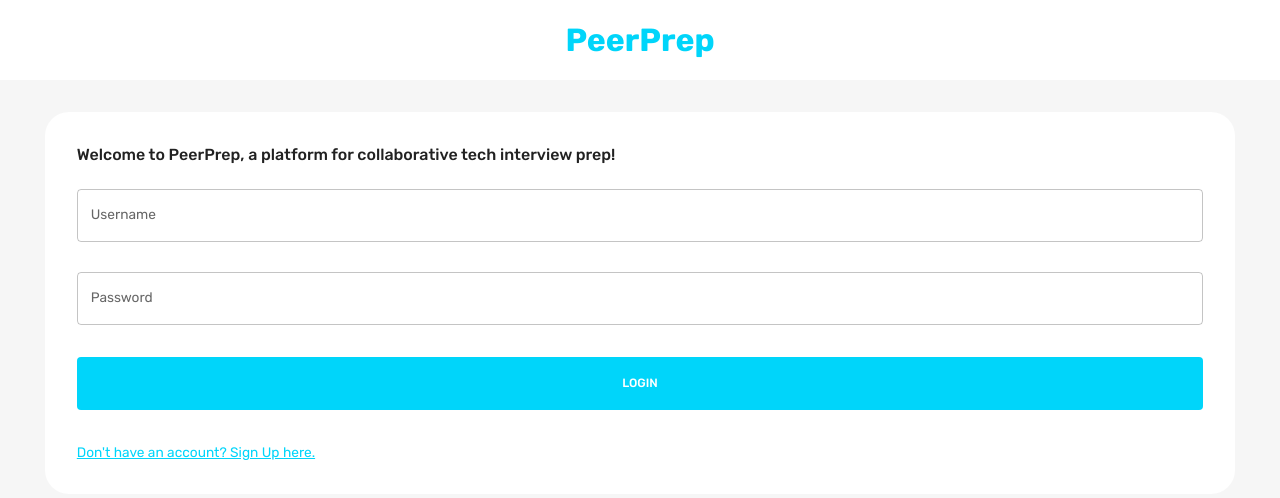
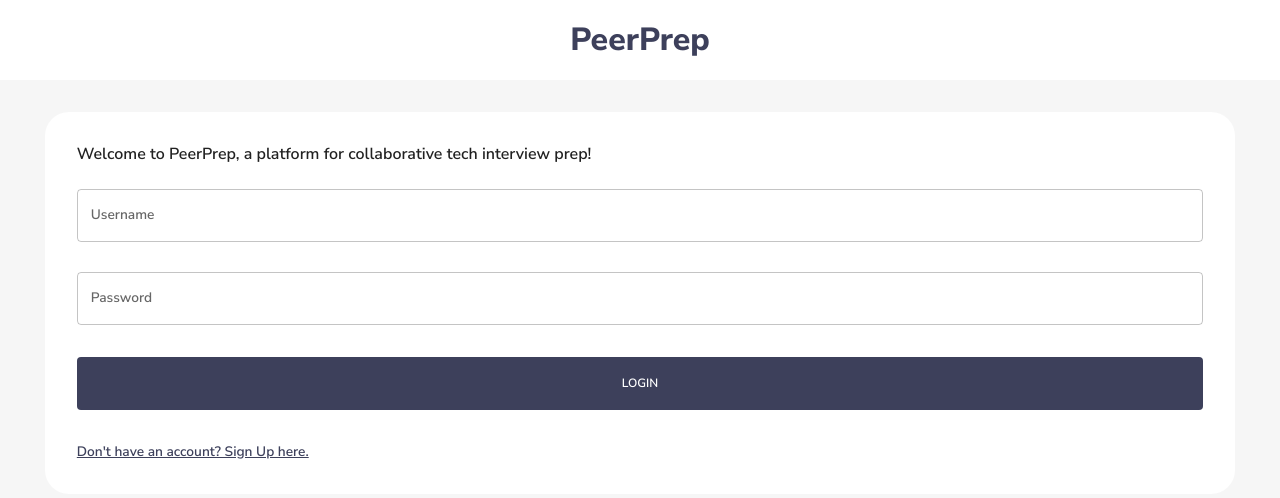
Before and after one commit to CS3219-AY2324S1/ay2324s1-course-assessment-g27, a React (Vite) app in the folder assignment/assignment1/client/: page / in a window 1280 px wide. Shown: the top 498 px of the page. Built offline with nearby package versions, Linux system fonts and the light colour scheme.

Commit message:
change colour scheme

```diff
--- a/assignment/assignment1/client/src/theme.ts
+++ b/assignment/assignment1/client/src/theme.ts
@@ -1,8 +1,117 @@
+// import { PaletteMode } from "@mui/material";
+
+// // color design tokens export
+// export const colorTokens = {
+//   grey: {
+//     0: "#FFFFFF",
+//     10: "#F6F6F6",
+//     50: "#F0F0F0",
+//     100: "#E0E0E0",
+//     200: "#C2C2C2",
+//     300: "#A3A3A3",
+//     400: "#858585",
+//     500: "#666666",
+//     600: "#4D4D4D",
+//     700: "#333333",
+//     800: "#1A1A1A",
+//     900: "#0A0A0A",
+//     1000: "#000000",
+//   },
+//   primary: {
+//     50: "#E6FBFF",
+//     100: "#CCF7FE",
+//     200: "#99EEFD",
+//     300: "#66E6FC",
+//     400: "#33DDFB",
+//     500: "#00D5FA",
+//     600: "#00A0BC",
+//     700: "#006B7D",
+//     800: "#00353F",
+//     900: "#001519",
+//   },
+// };
+
+// // mui theme settings
+// export const themeSettings = (mode: PaletteMode) => {
+//   return {
+//     palette: {
+//       mode: mode,
+//       ...(mode === "dark"
+//         ? {
+//             // palette values for dark mode
+//             primary: {
+//               dark: colorTokens.primary[200],
+//               main: colorTokens.primary[500],
+//               light: colorTokens.primary[800],
+//             },
+//             neutral: {
+//               dark: colorTokens.grey[100],
+//               main: colorTokens.grey[200],
+//               mediumMain: colorTokens.grey[300],
+//               medium: colorTokens.grey[400],
+//               light: colorTokens.grey[700],
+//             },
+//             background: {
+//               default: colorTokens.grey[900],
+//               alt: colorTokens.grey[800],
+//             },
+//           }
+//         : {
+//             // palette values for light mode
+//             primary: {
+//               dark: colorTokens.primary[700],
+//               main: colorTokens.primary[500],
+//               light: colorTokens.primary[50],
+//             },
+//             neutral: {
+//               dark: colorTokens.grey[700],
+//               main: colorTokens.grey[500],
+//               mediumMain: colorTokens.grey[400],
+//               medium: colorTokens.grey[300],
+//               light: colorTokens.grey[50],
+//             },
+//             background: {
+//               default: colorTokens.grey[10],
+//               alt: colorTokens.grey[0],
+//             },
+//           }),
+//     },
+//     typography: {
+//       fontFamily: ["Nunito Sans", "sans-serif"].join(","),
+//       fontSize: 12,
+//       h1: {
+//         fontFamily: ["Nunito Sans", "sans-serif"].join(","),
+//         fontSize: 40,
+//       },
+//       h2: {
+//         fontFamily: ["Nunito Sans", "sans-serif"].join(","),
+//         fontSize: 32,
+//       },
+//       h3: {
+//         fontFamily: ["Nunito Sans", "sans-serif"].join(","),
+//         fontSize: 24,
+//       },
+//       h4: {
+//         fontFamily: ["Nunito Sans", "sans-serif"].join(","),
+//         fontSize: 20,
+//       },
+//       h5: {
+//         fontFamily: ["Nunito Sans", "sans-serif"].join(","),
+//         fontSize: 16,
+//       },
+//       h6: {
+//         fontFamily: ["Nunito Sans", "sans-serif"].join(","),
+//         fontSize: 14,
+//       },
+//     },
+//   };
+// };
+
 import { PaletteMode } from "@mui/material";
 
 // color design tokens export
 export const colorTokens = {
-  grey: {
+  white: {
     0: "#FFFFFF",
     10: "#F6F6F6",
     50: "#F0F0F0",
@@ -18,16 +127,45 @@ export const colorTokens = {
     1000: "#000000",
   },
   primary: {
-    50: "#E6FBFF",
-    100: "#CCF7FE",
-    200: "#99EEFD",
-    300: "#66E6FC",
-    400: "#33DDFB",
-    500: "#00D5FA",
-    600: "#00A0BC",
-    700: "#006B7D",
-    800: "#00353F",
-    900: "#001519",
+    50: "#BBBCCA",
+    100: "#ABADBC",
+    200: "#9B9DAE",
+    300: "#7C7E93",
+    400: "#5C5F77",
+    500: "#3D405B",
+    600: "#313349",
+    700: "#252637",
+    800: "#181A24",
+    900: "#12131B",
+  },
+  highlight: {
+    purple: "#4E3FD8",
+    darkblue: "#252D52",
+    lightblue: "#BCD1FE"
+  },
+  red: {
+    0: "#FCF2EF",
+    1: "#F9E4DF",
+    2: "#F3CABF",
+    3: "#ECAF9F",
+    4: "#E6957F",
+    5: "#E07A5F",
+    6: "#B7634D",
+    7: "#8E4C3B",
+    8: "#653528",
+    9: "#3C1E16",
+  },
+  green: {
+    0: "#F2F7F5",
+    1: "#E6F0EB",
+    2: "#CDE0D7",
+    3: "#B3D1C2",
+    4: "#9AC1AE",
+    5: "#81B29A",
+    6: "#68907C",
+    7: "#4F6E5F",
+    8: "#364B41",
+    9: "#1D2924",
   },
 };
 
@@ -45,15 +183,24 @@ export const themeSettings = (mode: PaletteMode) => {
               light: colorTokens.primary[800],
             },
             neutral: {
-              dark: colorTokens.grey[100],
-              main: colorTokens.grey[200],
-              mediumMain: colorTokens.grey[300],
-              medium: colorTokens.grey[400],
-              light: colorTokens.grey[700],
+              dark: colorTokens.white[100],
+              main: colorTokens.white[200],
+              mediumMain: colorTokens.white[300],
+              medium: colorTokens.white[400],
+              light: colorTokens.white[700],
             },
             background: {
-              default: colorTokens.grey[900],
-              alt: colorTokens.grey[800],
+              default: colorTokens.primary[500],
+              alt: colorTokens.primary[400],
+            },
+            colors: {
+              green: colorTokens.green[5],
+              red: colorTokens.red[5],
+            },
+            highlight: {
+              purple: "#4E3FD8",
+              darkblue: "#252D52",
+              lightblue: "#BCD1FE"
             },
           }
         : {
@@ -64,43 +211,52 @@ export const themeSettings = (mode: PaletteMode) => {
               light: colorTokens.primary[50],
             },
             neutral: {
-              dark: colorTokens.grey[700],
-              main: colorTokens.grey[500],
-              mediumMain: colorTokens.grey[400],
-              medium: colorTokens.grey[300],
-              light: colorTokens.grey[50],
+              dark: colorTokens.white[700],
+              main: colorTokens.white[500],
+              mediumMain: colorTokens.white[400],
+              medium: colorTokens.white[300],
+              light: colorTokens.white[50],
             },
             background: {
-              default: colorTokens.grey[10],
-              alt: colorTokens.grey[0],
+              default: colorTokens.white[10],
+              alt: colorTokens.white[0],
+            },
+            colors: {
+              green: colorTokens.green[5],
+              red: colorTokens.red[5],
+            },
+            highlight: {
+              purple: "#4E3FD8",
+              darkblue: "#252D52",
+              lightblue: "#BCD1FE"
             },
           }),
     },
     typography: {
-      fontFamily: ["Rubik", "sans-serif"].join(","),
+      fontFamily: ["Nunito Sans", "sans-serif"].join(","),
       fontSize: 12,
       h1: {
-        fontFamily: ["Rubik", "sans-serif"].join(","),
+        fontFamily: ["Nunito Sans", "sans-serif"].join(","),
         fontSize: 40,
       },
       h2: {
-        fontFamily: ["Rubik", "sans-serif"].join(","),
+        fontFamily: ["Nunito Sans", "sans-serif"].join(","),
         fontSize: 32,
       },
       h3: {
-        fontFamily: ["Rubik", "sans-serif"].join(","),
+        fontFamily: ["Nunito Sans", "sans-serif"].join(","),
         fontSize: 24,
       },
       h4: {
-        fontFamily: ["Rubik", "sans-serif"].join(","),
+        fontFamily: ["Nunito Sans", "sans-serif"].join(","),
         fontSize: 20,
       },
       h5: {
-        fontFamily: ["Rubik", "sans-serif"].join(","),
+        fontFamily: ["Nunito Sans", "sans-serif"].join(","),
         fontSize: 16,
       },
       h6: {
-        fontFamily: ["Rubik", "sans-serif"].join(","),
+        fontFamily: ["Nunito Sans", "sans-serif"].join(","),
         fontSize: 14,
       },
     },
```
